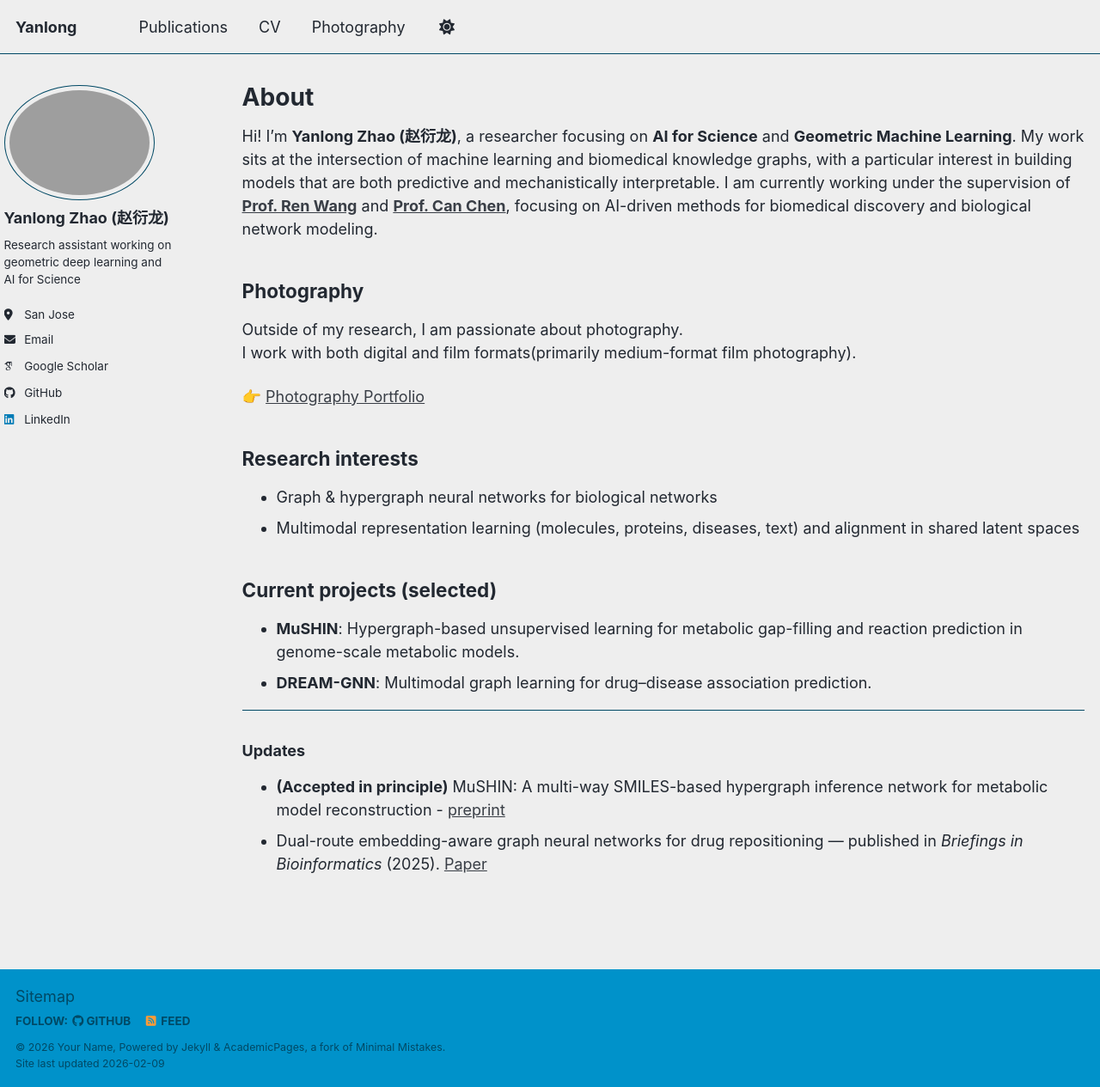
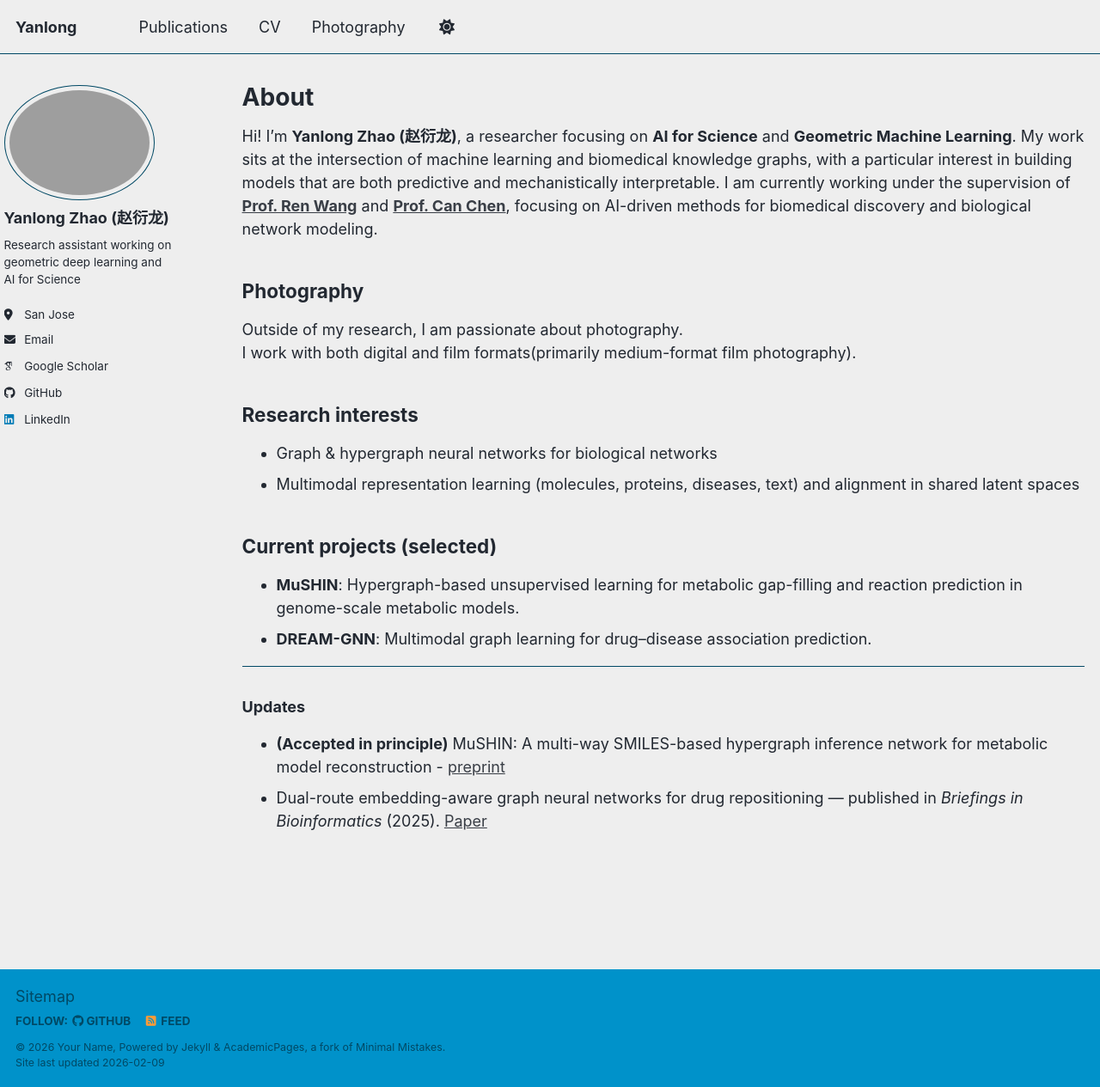
Before and after one commit to Ryan-Yanlong/Ryan-Yanlong, a Jekyll site: the page built from _pages/about.md, in a window 1280 px wide and 1265 px high. Shown: the whole window at 86% size. Built offline with Jekyll 4.4.1, drawn with Linux system fonts in a browser that asks for light colours; some web fonts are replaced; a script bundle is joined from its source files by our own code; library files that are not in the unit come from our copies.

Commit message:
Remove photography portfolio link from about page
Removed link to photography portfolio from about page.

```diff
--- a/_pages/about.md
+++ b/_pages/about.md
@@ -15,7 +15,7 @@ Hi! I’m **Yanlong Zhao (赵衍龙)**, a researcher focusing on **AI for Scienc
 Outside of my research, I am passionate about photography.
 I work with both digital and film formats(primarily medium-format film photography).
 
-👉 [Photography Portfolio](/photography/)
+
 
 
 
```
